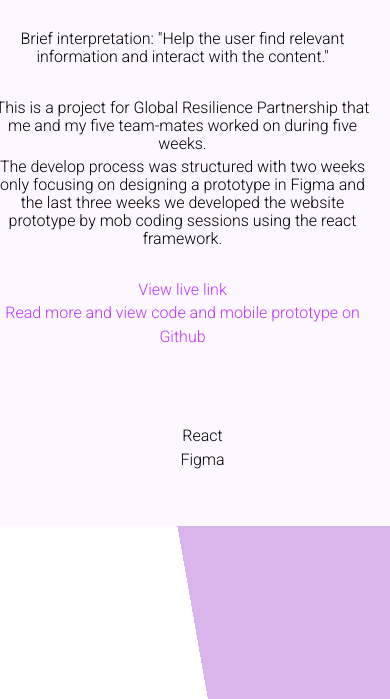
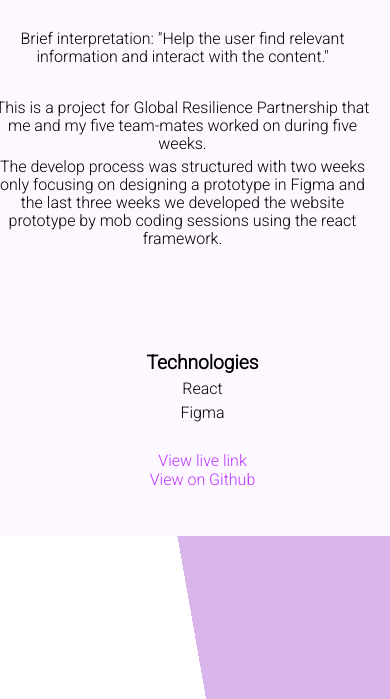
Before and after one commit to victholerus98/Portfolio, a plain HTML site: page index.html in a window 390 px wide. Shown: the part 3487-4186 px from the top of the page. Drawn offline with Linux system fonts and the light colour scheme.

Commit message:
style clean up

```diff
--- a/index.html
+++ b/index.html
@@ -146,17 +146,17 @@
             framework.
           </p>
           <br />
-          <a href="https://spicysix.netlify.app/">View live link</a>
-          <br />
-          <a href="https://github.com/victholerus98/HI-x-GRP"
-            >Read more and view code and mobile prototype on Github</a
-          >
         </div>
         <div class="skills">
           <ul>
+            <b>Technologies</b>
             <li>React</li>
             <li>Figma</li>
           </ul>
+          <br />
+          <a href="https://spicysix.netlify.app/">View live link</a>
+          <br />
+          <a href="https://github.com/victholerus98/HI-x-GRP">View on Github</a>
         </div>
       </div>
     </section>
--- a/styles.css
+++ b/styles.css
@@ -10,6 +10,7 @@ body {
   background-color: rgb(253, 248, 255);
   overflow-x: hidden;
   font-family: "Roboto", sans-serif;
+  overflow-y: hidden;
 }
 
 h1 {
@@ -59,7 +60,7 @@ li {
 a {
   color: rgb(191, 53, 255);
   text-decoration: none;
-  font-size: 2rem;
+  font-size: 1.8rem;
 }
 h2 {
   font-size: 3rem;
```
